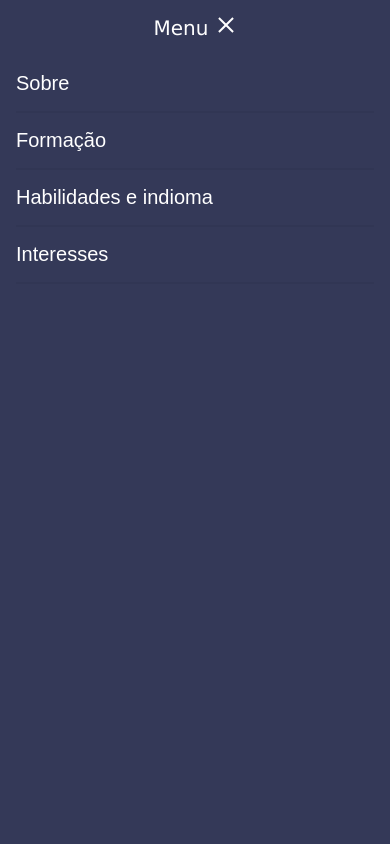
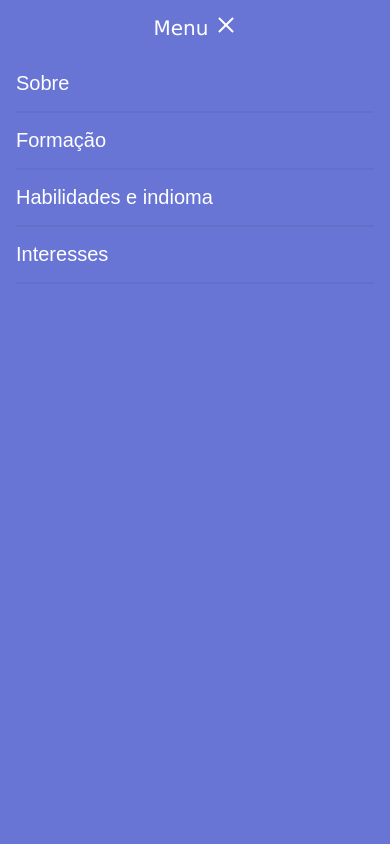
Before and after one commit to pedrobicas/pagina-pessoal, a plain HTML site: page index.html in a window 390 px wide. Both pictures are taken after a click on the button "Menu". Shown: the top 844 px of the page. Drawn offline with Linux system fonts and the light colour scheme; a web font is replaced by a local one.

Commit message:
Update style.css

```diff
--- a/style/style.css
+++ b/style/style.css
@@ -17,7 +17,7 @@ html {
     position: fixed;
     display: flex;
     justify-content: center;
-    background-color: rgb(68, 74, 117);
+    background-color: rgb(104, 117, 212);
     z-index: 1000;
 }
 .layout a {
@@ -28,8 +28,8 @@ html {
     color: white;
     padding: 20px;
     text-decoration: none;
-    background-image: -webkit-linear-gradient(45deg, rgb(79, 94, 124) 50%, transparent 50%);
-    background-image: linear-gradient(45deg, rgb(79, 94, 124) 50%, transparent 50%);
+    background-image: -webkit-linear-gradient(45deg, rgb(121, 131, 207) 50%, transparent 50%);
+    background-image: linear-gradient(45deg, rgb(121, 131, 207) 50%, transparent 50%);
     background-position: 100%;
     background-size: 400%;
     -webkit-transition: background 300ms ease-in-out;
@@ -81,7 +81,7 @@ html {
 .lateral {
     display: flex;
     width: 40%;
-    background-color: rgb(68, 74, 117);
+    background-color: rgb(104, 117, 212);
     flex-direction: column;
     justify-content: space-evenly;
     align-items: center;
@@ -383,8 +383,8 @@ html {
 .voltar a:link, .voltar a:visited {
     border-radius: 40%;
     background-color: white;
-    color: rgb(52, 57, 88);
-    border: 2px solid rgb(52, 57, 88);
+    color: rgb(104, 117, 212);
+    border: 2px solid rgb(104, 117, 212);
     padding: 7px 20px;
     text-decoration: none;
     display: inline-block;
@@ -401,7 +401,7 @@ footer p {
     text-align: center;
     font-family: 'Courgette', cursive;
     color: white;
-    background-color: rgb(68, 74, 117);
+    background-color: rgb(104, 117, 212);
     padding: 20px;
 }
 /* Responsividade */
@@ -524,7 +524,7 @@ footer p {
       display: block;
       position: absolute;
       width: 100%;
-      background: rgb(52, 57, 88);
+      background: rgb(104, 117, 212);
       transition: 0.6s;
       z-index: 1000;
       margin-top: 56px;
@@ -554,7 +554,7 @@ footer p {
       gap: 0.5rem;
       z-index: 10000;
       color: white;
-      background-color: rgb(52, 57, 88);
+      background-color: rgb(104, 117, 212);
     }
     #hamburger {
       border-top: 2px solid;
```
